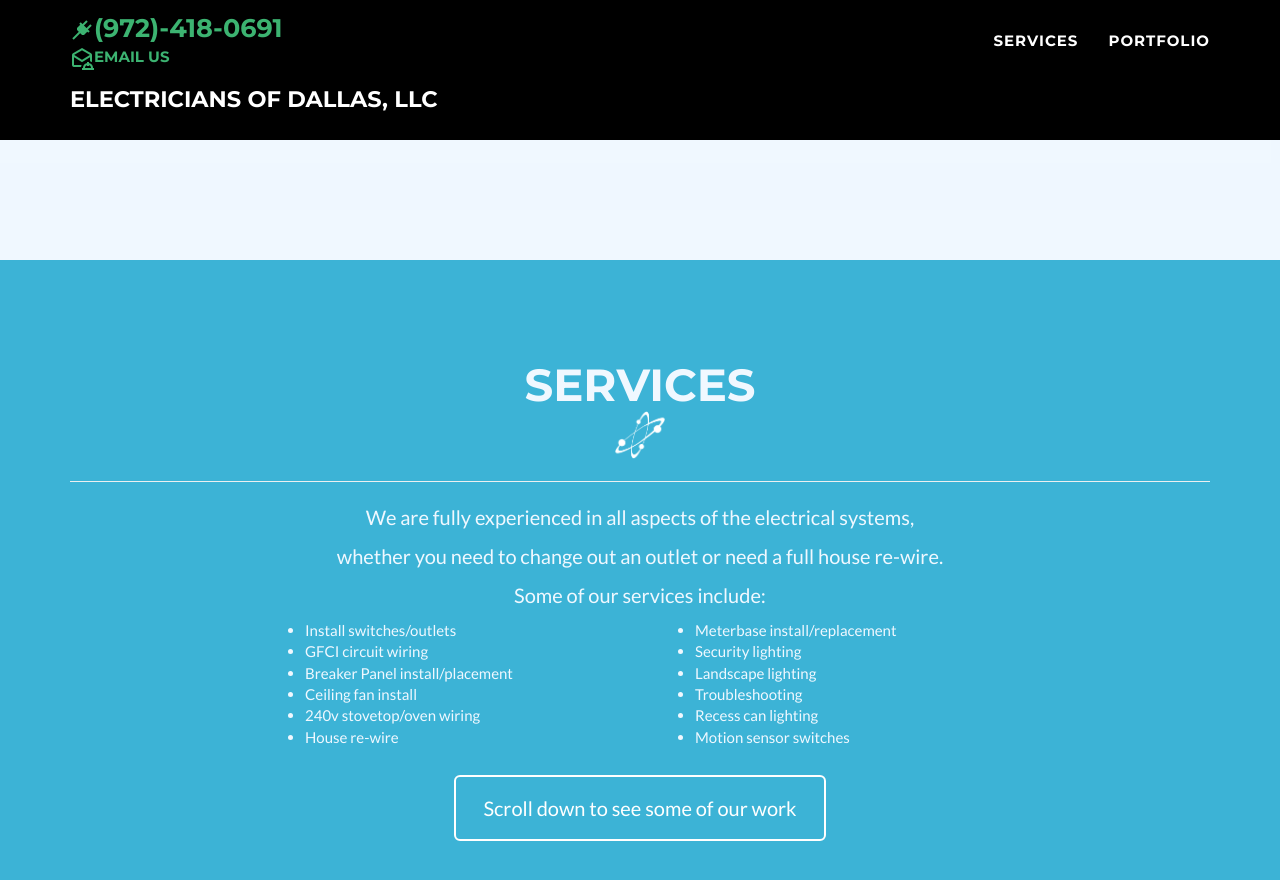
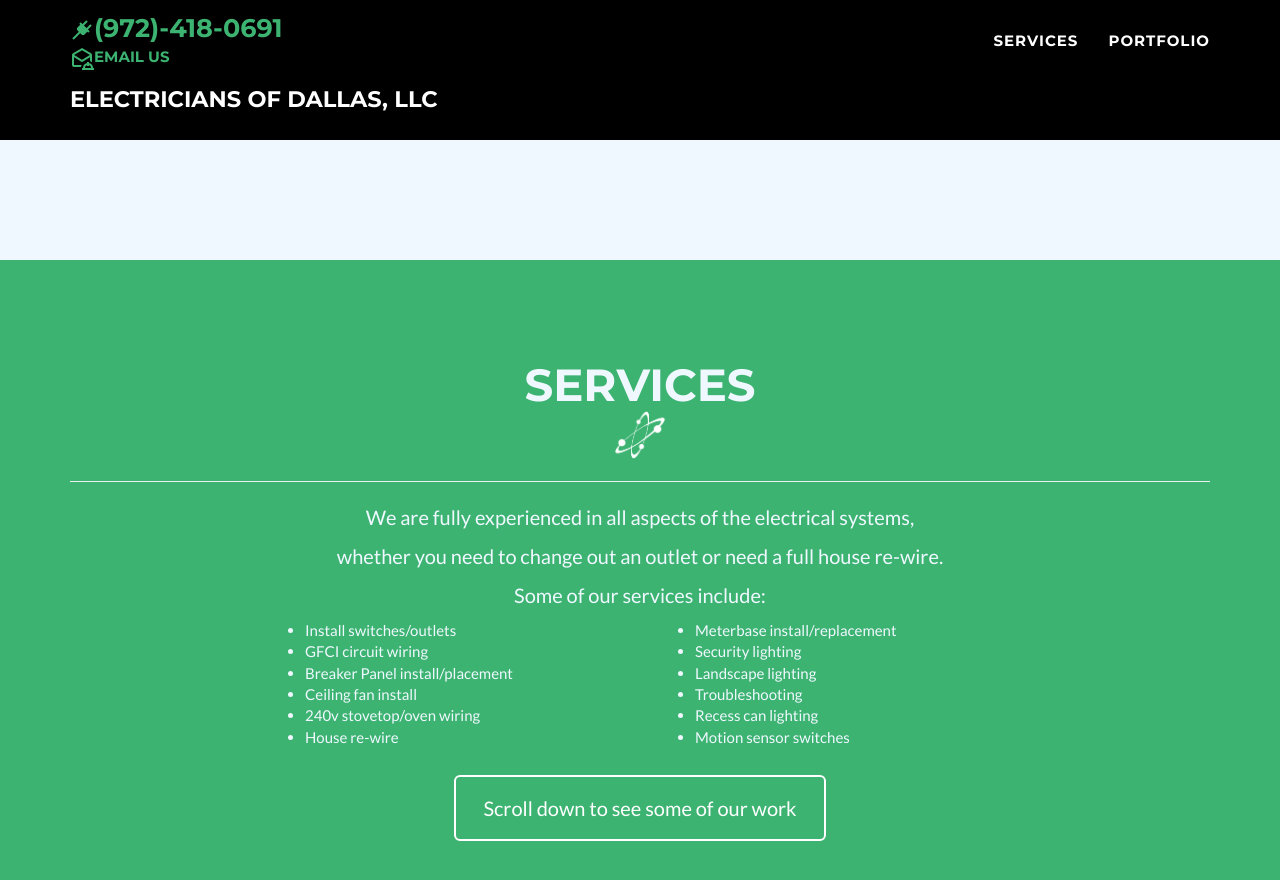
Before and after one commit to PenaV99/Electricians-of-Dallas, a Jekyll site: the page built from _posts/2014-07-18-project-1.markdown, in a window 1280 px wide and 900 px high, scrolled down 600 px. Shown: the top 880 px of the window. Built offline with Jekyll 4.4.1, drawn with Linux system fonts in a browser that asks for light colours.

Commit message:
Change services page back to green

```diff
--- a/_includes/css/main.css
+++ b/_includes/css/main.css
@@ -247,9 +247,9 @@
 
 section.success {
     color: #F0F8FF;
-/*    background: #{{ site.color.primary}};*/
+    background: #{{ site.color.primary}};
     font-size: 1em;
-    background: #3CB3D6;
+/*    background: #3CB3D6;*/
     margin-top: 50px;
 }
 
```
